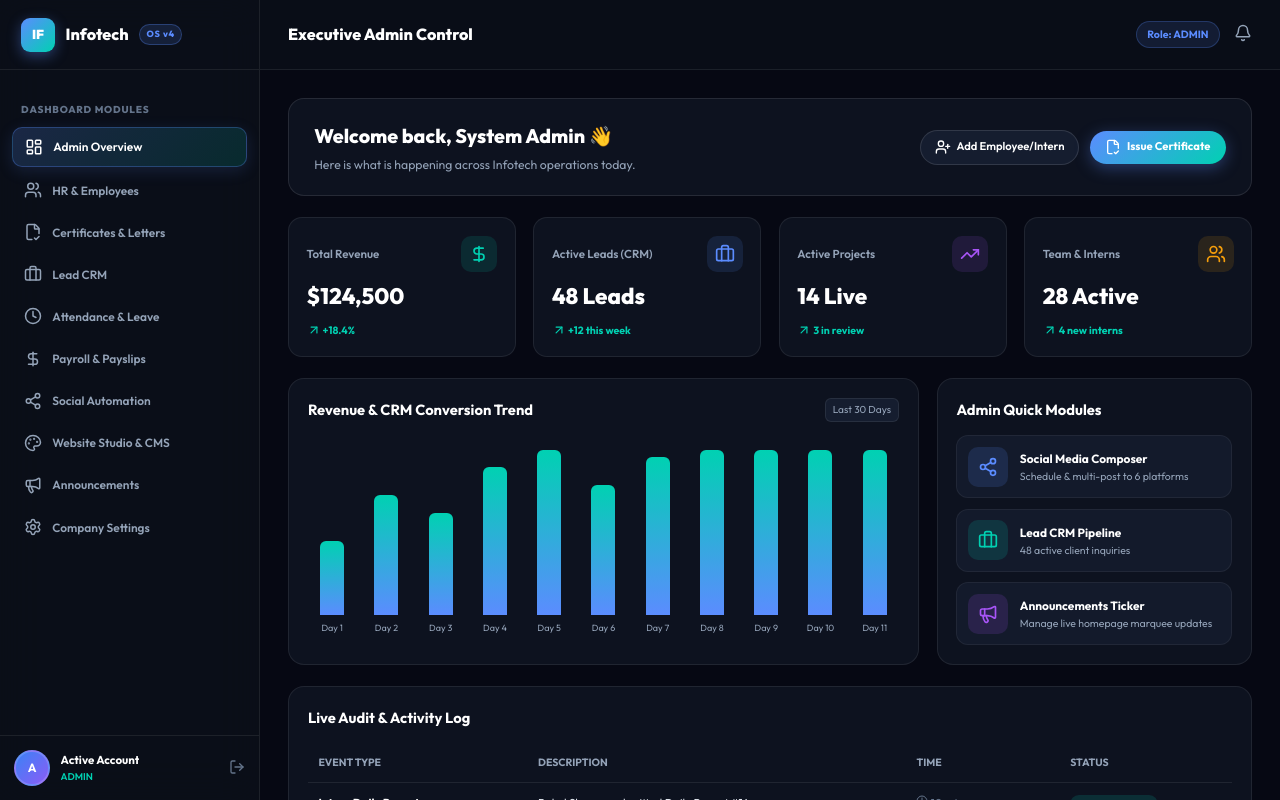
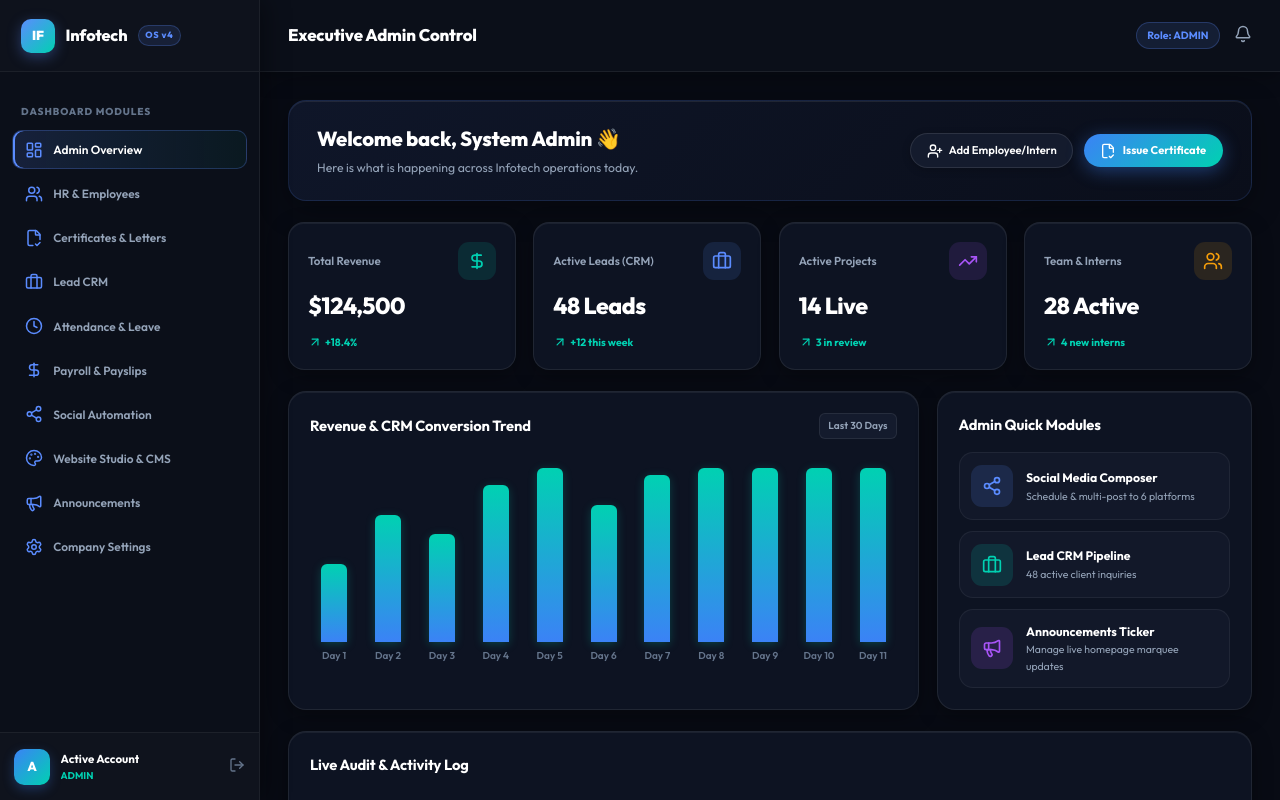
Before and after one commit to developervelnix-lab/infotech, a Next.js app: page /dashboard/admin in a window 1280 px wide. Shown: the top 800 px of the page. Built offline with nearby package versions, Linux system fonts and the light colour scheme.

Commit message:
Elevate dashboard aesthetics with deep obsidian card styling, glow borders, and high-contrast typography

```diff
--- a/src/app/dashboard/dashboard.module.css
+++ b/src/app/dashboard/dashboard.module.css
@@ -5,27 +5,30 @@
 }
 
 .welcomeBanner {
-  background: #0D121F;
-  border: 1px solid rgba(255, 255, 255, 0.1);
-  border-radius: 16px;
-  padding: 1.5rem 1.8rem;
+  background: linear-gradient(135deg, #0F1629 0%, #0A0E1A 100%);
+  border: 1px solid rgba(91, 140, 255, 0.15);
+  border-radius: 18px;
+  padding: 1.6rem 2rem;
   display: flex;
   align-items: center;
   justify-content: space-between;
-  gap: 1rem;
+  gap: 1.25rem;
   flex-wrap: wrap;
+  box-shadow: 0 8px 30px rgba(0, 0, 0, 0.35), inset 0 1px 0 rgba(255, 255, 255, 0.08);
 }
 
 .greeting {
-  font-size: 1.4rem;
+  font-size: 1.45rem;
   font-weight: 800;
   color: #ffffff;
   margin-bottom: 0.25rem;
+  letter-spacing: -0.01em;
 }
 
 .subtext {
   font-size: 0.875rem;
   color: #94a3b8;
+  line-height: 1.5;
 }
 
 .quickActions {
@@ -37,40 +40,43 @@
 .actionBtn {
   display: inline-flex;
   align-items: center;
-  gap: 0.4rem;
-  padding: 0.55rem 1rem;
+  gap: 0.45rem;
+  padding: 0.55rem 1.1rem;
   border-radius: 99px;
-  background: #151D2F;
-  border: 1px solid rgba(255, 255, 255, 0.12);
+  background: #141B2D;
+  border: 1px solid rgba(255, 255, 255, 0.1);
   color: #ffffff;
   font-size: 0.8rem;
   font-weight: 600;
   text-decoration: none;
+  box-shadow: 0 2px 8px rgba(0, 0, 0, 0.2);
   transition: all 0.2s ease;
 }
 
 .actionBtn:hover {
-  background: #1C263D;
-  border-color: rgba(255, 255, 255, 0.2);
+  background: #1A243D;
+  border-color: rgba(91, 140, 255, 0.35);
+  transform: translateY(-1px);
 }
 
 .actionBtnPrimary {
   display: inline-flex;
   align-items: center;
-  gap: 0.4rem;
-  padding: 0.55rem 1.1rem;
+  gap: 0.45rem;
+  padding: 0.55rem 1.2rem;
   border-radius: 99px;
-  background: linear-gradient(135deg, var(--color-accent), var(--color-teal));
+  background: linear-gradient(135deg, #3B82F6 0%, #00D1B2 100%);
   color: #ffffff;
   font-size: 0.8rem;
   font-weight: 700;
   text-decoration: none;
-  box-shadow: 0 4px 16px rgba(91, 140, 255, 0.35);
+  box-shadow: 0 4px 18px rgba(59, 130, 246, 0.4);
   transition: all 0.2s ease;
 }
 
 .actionBtnPrimary:hover {
   transform: translateY(-1px);
+  box-shadow: 0 6px 24px rgba(59, 130, 246, 0.5);
 }
 
 /* Stats Grid */
@@ -89,13 +95,21 @@
 }
 
 .statCard {
-  background: #0D121F;
+  background: #0D1322;
   border: 1px solid rgba(255, 255, 255, 0.08);
-  border-radius: 14px;
-  padding: 1.25rem;
+  border-radius: 16px;
+  padding: 1.35rem;
   display: flex;
   flex-direction: column;
-  gap: 0.5rem;
+  gap: 0.6rem;
+  box-shadow: 0 6px 20px rgba(0, 0, 0, 0.35), inset 0 1px 0 rgba(255, 255, 255, 0.06);
+  transition: all 0.2s ease;
+}
+
+.statCard:hover {
+  border-color: rgba(91, 140, 255, 0.25);
+  transform: translateY(-2px);
+  box-shadow: 0 10px 28px rgba(0, 0, 0, 0.45);
 }
 
 .statHeader {
@@ -111,18 +125,19 @@
 }
 
 .statIconWrap {
-  width: 36px;
-  height: 36px;
-  border-radius: 10px;
+  width: 38px;
+  height: 38px;
+  border-radius: 11px;
   display: flex;
   align-items: center;
   justify-content: center;
 }
 
 .statVal {
-  font-size: 1.6rem;
+  font-size: 1.65rem;
   font-weight: 800;
   color: #ffffff;
+  letter-spacing: -0.02em;
 }
 
 .statChange {
@@ -130,7 +145,7 @@
   font-weight: 700;
   display: flex;
   align-items: center;
-  gap: 2px;
+  gap: 3px;
 }
 
 /* Content Grid */
@@ -145,13 +160,14 @@
 }
 
 .cardBox {
-  background: #0D121F;
+  background: #0D1322;
   border: 1px solid rgba(255, 255, 255, 0.08);
-  border-radius: 16px;
-  padding: 1.35rem;
+  border-radius: 18px;
+  padding: 1.5rem;
   display: flex;
   flex-direction: column;
-  gap: 1rem;
+  gap: 1.1rem;
+  box-shadow: 0 6px 20px rgba(0, 0, 0, 0.35), inset 0 1px 0 rgba(255, 255, 255, 0.06);
 }
 
 .boxHeader {
@@ -164,20 +180,22 @@
   font-size: 1.05rem;
   font-weight: 700;
   color: #ffffff;
+  letter-spacing: -0.01em;
 }
 
 .timeTag {
   font-size: 0.725rem;
   color: #94a3b8;
-  background: #151D2F;
-  padding: 0.2rem 0.5rem;
+  background: #141B2D;
+  padding: 0.25rem 0.6rem;
   border-radius: 6px;
   border: 1px solid rgba(255, 255, 255, 0.08);
+  font-weight: 600;
 }
 
 /* Chart Mockup */
 .chartMockup {
-  height: 200px;
+  height: 210px;
   display: flex;
   align-items: flex-end;
   padding-top: 1rem;
@@ -204,14 +222,16 @@
 
 .barFill {
   width: 100%;
-  max-width: 24px;
-  background: linear-gradient(180deg, var(--color-teal), var(--color-accent));
+  max-width: 26px;
+  background: linear-gradient(180deg, #00D1B2 0%, #3B82F6 100%);
   border-radius: 6px 6px 0 0;
+  box-shadow: 0 2px 10px rgba(0, 209, 178, 0.25);
 }
 
 .barLabel {
-  font-size: 9px;
-  color: #94a3b8;
+  font-size: 10px;
+  color: #64748b;
+  font-weight: 600;
 }
 
 /* Modules */
@@ -224,23 +244,25 @@
 .moduleItem {
   display: flex;
   align-items: center;
-  gap: 0.85rem;
-  padding: 0.75rem;
-  background: #131A2B;
+  gap: 0.9rem;
+  padding: 0.85rem;
+  background: #121829;
   border: 1px solid rgba(255, 255, 255, 0.06);
-  border-radius: 12px;
+  border-radius: 14px;
   text-decoration: none;
-  transition: background 0.2s ease;
+  transition: all 0.2s ease;
 }
 
 .moduleItem:hover {
-  background: #182238;
+  background: #182036;
+  border-color: rgba(91, 140, 255, 0.2);
+  transform: translateY(-1px);
 }
 
 .modIcon {
-  width: 40px;
-  height: 40px;
-  border-radius: 10px;
+  width: 42px;
+  height: 42px;
+  border-radius: 11px;
   display: flex;
   align-items: center;
   justify-content: center;
@@ -248,7 +270,7 @@
 }
 
 .modTitle {
-  font-size: 0.85rem;
+  font-size: 0.875rem;
   font-weight: 700;
   color: #ffffff;
 }
@@ -267,25 +289,31 @@
 
 .dataTable th {
   text-align: left;
-  padding: 0.75rem;
+  padding: 0.85rem 0.75rem;
   color: #94a3b8;
   font-weight: 700;
   border-bottom: 1px solid rgba(255, 255, 255, 0.08);
   font-size: 0.75rem;
   text-transform: uppercase;
+  letter-spacing: 0.04em;
 }
 
 .dataTable td {
-  padding: 0.85rem 0.75rem;
-  border-bottom: 1px solid rgba(255, 255, 255, 0.05);
+  padding: 0.9rem 0.75rem;
+  border-bottom: 1px solid rgba(255, 255, 255, 0.04);
   color: #e2e8f0;
 }
 
+.dataTable tbody tr:hover td {
+  background: rgba(255, 255, 255, 0.02);
+}
+
 .statusPill {
-  padding: 0.2rem 0.6rem;
+  padding: 0.25rem 0.65rem;
   border-radius: 99px;
   font-size: 0.7rem;
   font-weight: 700;
   background: rgba(0, 209, 178, 0.15);
   color: #00D1B2;
+  border: 1px solid rgba(0, 209, 178, 0.25);
 }
--- a/src/app/dashboard/layout.module.css
+++ b/src/app/dashboard/layout.module.css
@@ -1,7 +1,7 @@
 .wrapper {
   display: flex;
   min-height: 100vh;
-  background-color: #060813;
+  background-color: #080B14;
   color: #ffffff;
   font-family: var(--font-sans);
 }
@@ -9,39 +9,46 @@
 /* Sidebar */
 .sidebar {
   width: 260px;
-  background: rgba(11, 15, 25, 0.95);
-  border-right: 1px solid rgba(255, 255, 255, 0.08);
+  background: #0B0F19;
+  border-right: 1px solid rgba(255, 255, 255, 0.07);
   display: flex;
   flex-direction: column;
   position: fixed;
   top: 0; bottom: 0; left: 0;
   z-index: 100;
-  backdrop-filter: blur(20px);
+  box-shadow: 4px 0 24px rgba(0, 0, 0, 0.4);
   transition: transform 0.3s ease;
 }
 
 .brand {
-  height: 70px;
+  height: 72px;
   padding: 0 1.5rem;
   display: flex;
   align-items: center;
   gap: 0.75rem;
-  border-bottom: 1px solid rgba(255, 255, 255, 0.08);
+  border-bottom: 1px solid rgba(255, 255, 255, 0.06);
+  background: rgba(255, 255, 255, 0.01);
 }
 
 .logoMark {
   width: 34px; height: 34px;
   background: linear-gradient(135deg, var(--color-accent), var(--color-teal));
-  border-radius: 9px;
+  border-radius: 10px;
   display: flex; align-items: center; justify-content: center;
   font-weight: 900; font-size: 13px; color: #fff;
-  box-shadow: 0 4px 14px rgba(91, 140, 255, 0.4);
+  box-shadow: 0 4px 14px rgba(91, 140, 255, 0.35);
 }
 
-.brandText { font-size: 1.15rem; font-weight: 800; color: #fff; }
+.brandText {
+  font-size: 1.15rem;
+  font-weight: 800;
+  color: #fff;
+  letter-spacing: -0.01em;
+}
+
 .badgeOs {
   font-size: 9px; font-weight: 800; letter-spacing: 0.08em;
-  background: rgba(91, 140, 255, 0.15); border: 1px solid rgba(91, 140, 255, 0.3);
+  background: rgba(91, 140, 255, 0.12); border: 1px solid rgba(91, 140, 255, 0.25);
   color: var(--color-accent); padding: 0.15rem 0.45rem; border-radius: 99px;
 }
 
@@ -55,8 +62,8 @@
 }
 
 .navGroupTitle {
-  font-size: 10px; font-weight: 800; color: #64748b; letter-spacing: 0.08em;
-  text-transform: uppercase; margin: 1rem 0 0.35rem 0.65rem;
+  font-size: 10px; font-weight: 800; color: #64748b; letter-spacing: 0.09em;
+  text-transform: uppercase; margin: 1rem 0 0.4rem 0.65rem;
 }
 
 .navLink {
@@ -69,43 +76,49 @@
   font-weight: 600;
   color: #94a3b8;
   text-decoration: none;
+  border: 1px solid transparent;
   transition: all 0.2s ease;
 }
 
 .navLink:hover {
-  background: rgba(255, 255, 255, 0.05);
+  background: rgba(255, 255, 255, 0.04);
   color: #ffffff;
+  transform: translateX(2px);
 }
 
 .navLinkActive {
-  background: linear-gradient(135deg, rgba(91, 140, 255, 0.2), rgba(0, 209, 178, 0.15));
-  border: 1px solid rgba(91, 140, 255, 0.3);
+  background: linear-gradient(90deg, rgba(91, 140, 255, 0.15) 0%, rgba(0, 209, 178, 0.05) 100%);
+  border: 1px solid rgba(91, 140, 255, 0.25);
   color: #ffffff;
-  box-shadow: 0 4px 16px rgba(91, 140, 255, 0.15);
+  box-shadow: inset 2px 0 0 var(--color-accent);
 }
 
-.navIcon { flex-shrink: 0; }
+.navIcon {
+  flex-shrink: 0;
+  color: #5B8CFF;
+}
 
 .userProfile {
-  padding: 1rem;
-  border-top: 1px solid rgba(255, 255, 255, 0.08);
+  padding: 1.1rem 1rem;
+  border-top: 1px solid rgba(255, 255, 255, 0.06);
   display: flex;
   align-items: center;
   gap: 0.75rem;
+  background: rgba(255, 255, 255, 0.015);
 }
 
 .avatar {
   width: 36px; height: 36px;
-  border-radius: 50%;
-  background: linear-gradient(135deg, #3b82f6, #8b5cf6);
+  border-radius: 10px;
+  background: linear-gradient(135deg, #3b82f6, #00D1B2);
   display: flex; align-items: center; justify-content: center;
-  font-weight: 700; font-size: 12px; color: #fff;
-  border: 2px solid rgba(255,255,255,0.15);
+  font-weight: 800; font-size: 13px; color: #fff;
+  box-shadow: 0 4px 12px rgba(59, 130, 246, 0.3);
 }
 
 .userInfo { display: flex; flex-direction: column; overflow: hidden; }
 .userName { font-size: 0.825rem; font-weight: 700; color: #fff; white-space: nowrap; text-overflow: ellipsis; }
-.userRole { font-size: 0.7rem; color: #00D1B2; font-weight: 600; text-transform: uppercase; }
+.userRole { font-size: 0.7rem; color: #00D1B2; font-weight: 700; text-transform: uppercase; }
 
 /* Main Area */
 .main {
@@ -114,34 +127,29 @@
   display: flex;
   flex-direction: column;
   min-width: 0;
+  background-color: #080B14;
 }
 
 .header {
-  height: 70px;
+  height: 72px;
   padding: 0 2rem;
-  background: rgba(11, 15, 25, 0.8);
-  border-bottom: 1px solid rgba(255, 255, 255, 0.08);
+  background: #0B0F19;
+  border-bottom: 1px solid rgba(255, 255, 255, 0.07);
   display: flex;
   align-items: center;
   justify-content: space-between;
   position: sticky; top: 0; z-index: 90;
-  backdrop-filter: blur(16px);
+  box-shadow: 0 4px 20px rgba(0, 0, 0, 0.3);
 }
 
-.headerTitle { font-size: 1.15rem; font-weight: 800; color: #fff; }
+.headerTitle {
+  font-size: 1.2rem;
+  font-weight: 800;
+  color: #fff;
+  letter-spacing: -0.01em;
+}
 
 .headerRight { display: flex; align-items: center; gap: 1rem; }
-
-.roleSelector {
-  display: flex; align-items: center; gap: 0.4rem;
-  background: rgba(255,255,255,0.05); border: 1px solid rgba(255,255,255,0.1);
-  border-radius: 99px; padding: 0.25rem 0.75rem; font-size: 0.75rem; font-weight: 600;
-}
-.roleSelect {
-  background: transparent; border: none; color: var(--color-accent);
-  font-weight: 700; outline: none; cursor: pointer; font-size: 0.75rem;
-}
-.roleSelect option { background: #0b0f19; color: #fff; }
 
 .content {
   padding: 2rem;
```
